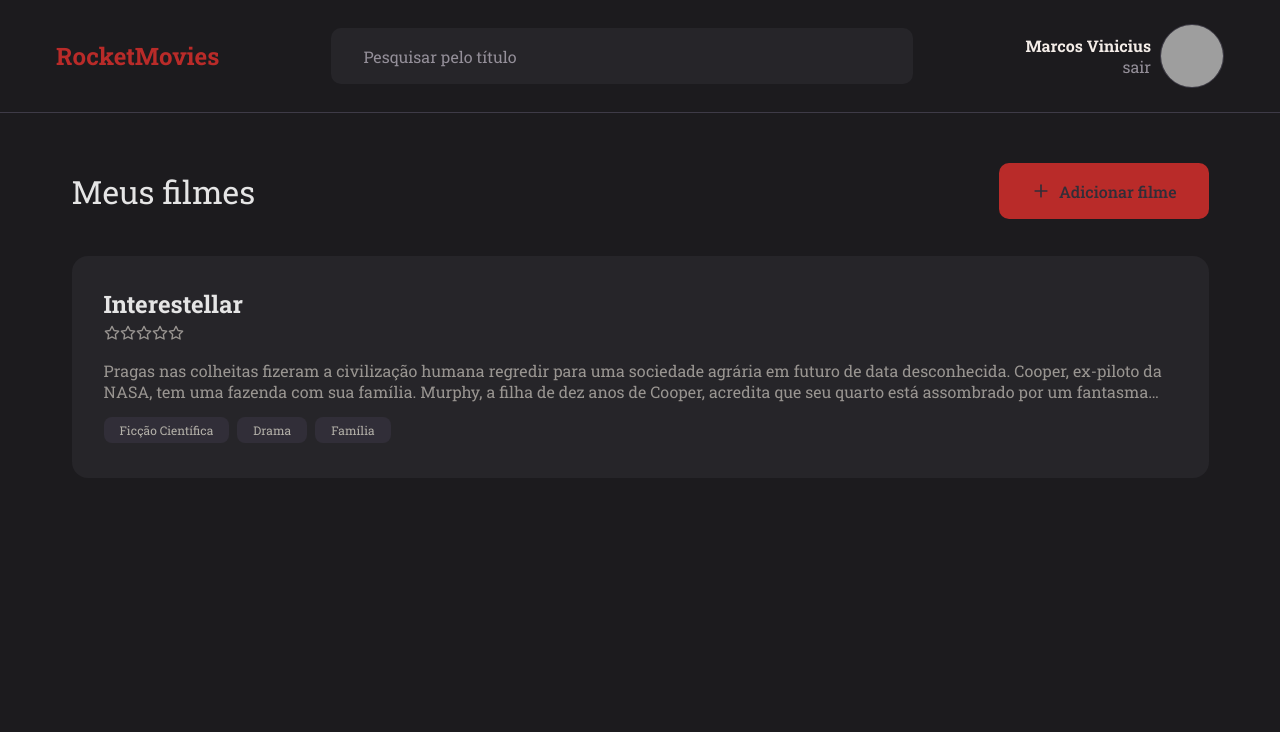
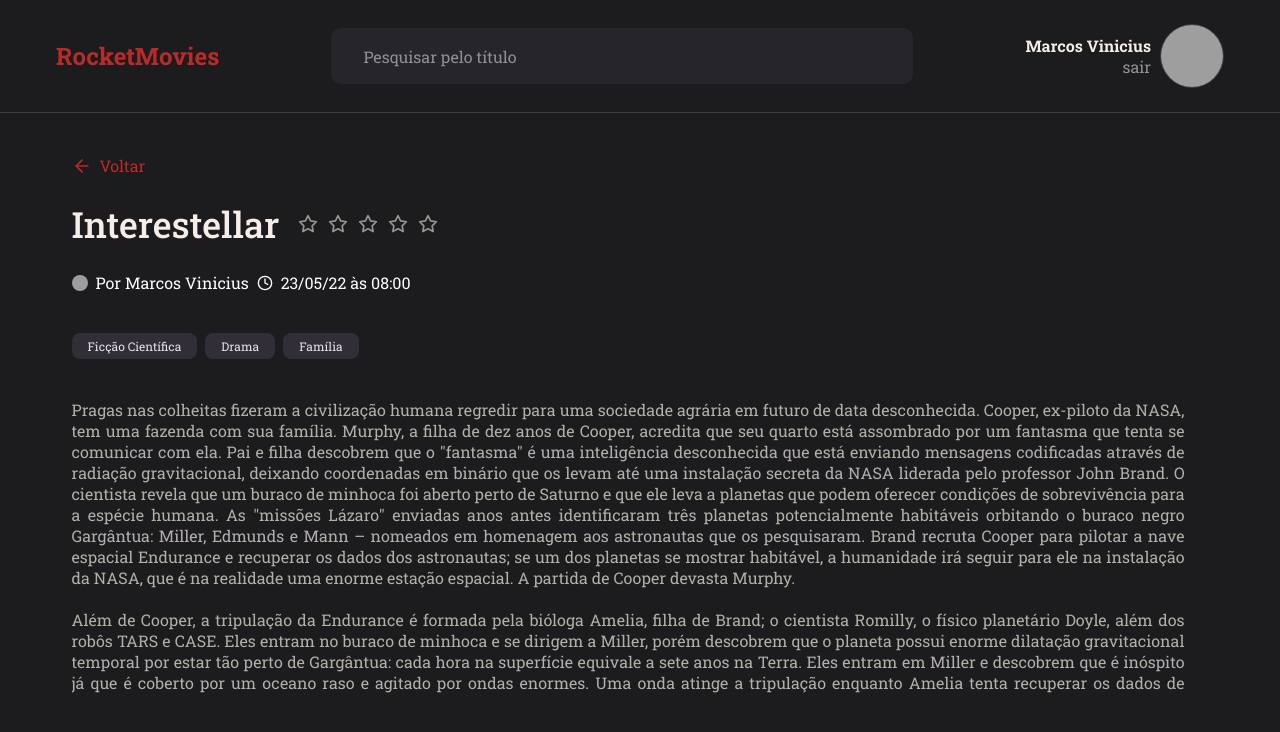
Before and after one commit to mviniciussb/MovieNotes--Frontend, a React (Vite) app: page / in a window 1280 px wide. Shown: the top 732 px of the page. Built offline with nearby package versions, Linux system fonts and the light colour scheme; grey boxes are pictures that could not be loaded.

Commit message:
Home page finished

```diff
--- a/src/main.jsx
+++ b/src/main.jsx
@@ -1,7 +1,7 @@
 import { StrictMode } from "react";
 import { createRoot } from "react-dom/client";
 
-import {Home} from "./pages/home"
+import {MoviePreview} from "./pages/moviePreview"
 
 import { ThemeProvider } from "styled-components";
 import { GlobalStyle } from "./styles/global";
@@ -11,7 +11,7 @@ createRoot(document.getElementById("root")).render(
   <StrictMode>
     <ThemeProvider theme={theme}>
       <GlobalStyle />
-      <Home/>
+      <MoviePreview/>
     </ThemeProvider>
   </StrictMode>
 );
--- /dev/null
+++ b/src/pages/moviePreview/index.jsx
@@ -0,0 +1,76 @@
+import { Container, Informations, Tags, Content, Main } from "./style";
+import { FiStar, FiArrowLeft, FiClock } from "react-icons/fi";
+
+import { Header } from "../../components/header";
+import { Tag } from "../../components/tag";
+
+export function MoviePreview() {
+  return (
+      <Container>
+    <Header />
+
+      <Main>
+          <Informations>
+            <a href="#">
+              <FiArrowLeft />
+              Voltar
+            </a>
+            <div className="title-page">
+              <h2>Interestellar</h2>
+              <div className="rating">
+                <FiStar />
+                <FiStar />
+                <FiStar />
+                <FiStar />
+                <FiStar />
+              </div>
+            </div>
+            <div className="change">
+              <img src="https://github.com/mviniciussb.png" alt="Foto do usuário" />
+              <span>Por Marcos Vinicius</span>
+              <span className="date">
+                <FiClock />
+                23/05/22 às 08:00
+              </span>
+            </div>
+          </Informations>
+          <Tags>
+            <Tag title="Ficção Científica" />
+            <Tag title="Drama" />
+            <Tag title="Família" />
+          </Tags>
+          <Content>
+            Pragas nas colheitas fizeram a civilização humana regredir para uma
+            sociedade agrária em futuro de data desconhecida. Cooper, ex-piloto da
+            NASA, tem uma fazenda com sua família. Murphy, a filha de dez anos de
+            Cooper, acredita que seu quarto está assombrado por um fantasma que
+            tenta se comunicar com ela. Pai e filha descobrem que o "fantasma" é uma
+            inteligência desconhecida que está enviando mensagens codificadas
+            através de radiação gravitacional, deixando coordenadas em binário que
+            os levam até uma instalação secreta da NASA liderada pelo professor John
+            Brand. O cientista revela que um buraco de minhoca foi aberto perto de
+            Saturno e que ele leva a planetas que podem oferecer condições de
+            sobrevivência para a espécie humana. As "missões Lázaro" enviadas anos
+            antes identificaram três planetas potencialmente habitáveis orbitando o
+            buraco negro Gargântua: Miller, Edmunds e Mann – nomeados em homenagem
+            aos astronautas que os pesquisaram. Brand recruta Cooper para pilotar a
+            nave espacial Endurance e recuperar os dados dos astronautas; se um dos
+            planetas se mostrar habitável, a humanidade irá seguir para ele na
+            instalação da NASA, que é na realidade uma enorme estação espacial. A
+            partida de Cooper devasta Murphy. <br /> <br />
+            Além de Cooper, a tripulação da Endurance é formada pela bióloga Amelia,
+            filha de Brand; o cientista Romilly, o físico planetário Doyle, além dos
+            robôs TARS e CASE. Eles entram no buraco de minhoca e se dirigem a
+            Miller, porém descobrem que o planeta possui enorme dilatação
+            gravitacional temporal por estar tão perto de Gargântua: cada hora na
+            superfície equivale a sete anos na Terra. Eles entram em Miller e
+            descobrem que é inóspito já que é coberto por um oceano raso e agitado
+            por ondas enormes. Uma onda atinge a tripulação enquanto Amelia tenta
+            recuperar os dados de Miller, matando Doyle e atrasando a partida. Ao
+            voltarem para a Endurance, Cooper e Amelia descobrem que 23 anos se
+            passaram.
+          </Content>
+      </Main>
+    </Container>
+  );
+}
--- /dev/null
+++ b/src/pages/moviePreview/style.js
@@ -0,0 +1,94 @@
+import styled from "styled-components";
+
+export const Container = styled.div`
+
+    margin: auto;
+`
+
+export const Main = styled.main`
+    width: 113.7rem;
+    height: 58.1rem;
+    margin: auto;
+
+    padding-right: 2.4rem;
+
+    overflow-y: auto;
+`
+
+export const Informations = styled.div`
+    display: flex;
+    flex-direction: column;
+    gap: 2.4rem;
+
+    overflow-y: auto;
+
+    > a {
+    display: flex;
+    justify-content: flex-start;
+    align-items: center;
+    gap: .8rem;
+
+    margin-top: 4.2rem;
+    color: ${({ theme }) => theme.COLORS.RED};
+
+    svg {
+        font-size: 2rem;
+    }
+  }
+
+  > .title-page {
+    display: flex;
+    gap: 1.9rem;
+    align-items: center;
+
+    h2 {
+        font-size: 3.6rem;
+        font-weight: 500;
+
+        color: ${({ theme }) => theme.COLORS.WHITE_3};
+
+    }
+
+    .rating {
+        display: flex;
+        gap: 1rem;
+        svg {
+            font-size: 2rem;
+
+            stroke: ${({ theme }) => theme.COLORS.GRAY_1};
+            /* fill: ${({ theme }) => theme.COLORS.GRAY_1}; */
+        }
+    }
+  }
+
+  > .change {
+    display: flex;
+    align-items: center;
+    gap: .8rem;
+
+
+    img{
+        width: 1.6rem;
+        height: 1.6rem;
+
+        border-radius: 50%;
+    }
+
+    .date {
+        display: flex;
+        align-items: center;
+        gap: .8rem;
+    }
+  }
+`
+
+export const Tags = styled.div`
+     display: flex;
+     gap: .8rem;
+
+     margin: 4rem 0;
+`
+export const Content = styled.p`
+    text-align: justify;
+    color: ${({ theme }) => theme.COLORS.GRAY_4};
+`
--- a/src/styles/global.js
+++ b/src/styles/global.js
@@ -40,6 +40,7 @@ export const GlobalStyle = createGlobalStyle`
 
     ::-webkit-scrollbar {
         width: .5rem;
+        height: 2rem;
     }
 
     ::-webkit-scrollbar-thumb {
```
